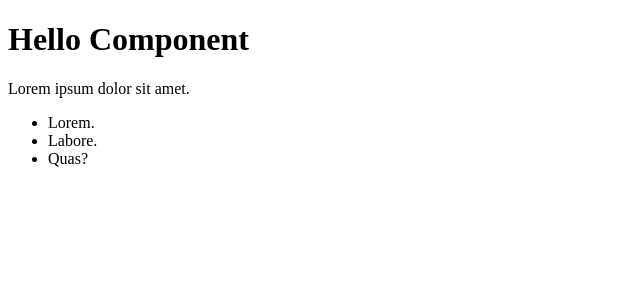
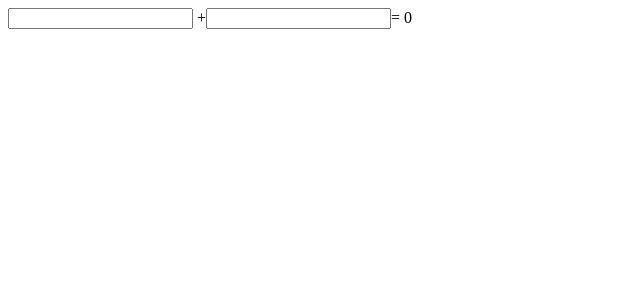
Before and after one commit to yasupeter/react20231031, a React (Create React App) app: page / in a window 1280 px wide. Shown: the top 300 px of the page, without its empty margins (0-640 px from the left). Built offline with nearby package versions, Linux system fonts and the light colour scheme.

Commit message:
Fri, 11.3 state 사용해서 dom 그리기 연습시작

```diff
--- a/src/App.js
+++ b/src/App.js
@@ -1,47 +1,11 @@
-function MyComponent1() {
-    return (
-        <div>
-            <h1>Hello Component</h1>
-        </div>
-    )
+function App() {
+  let result = 0;
+  return (
+    <>
+      <input type="number" /> +
+      <input type="number" />= {result}
+    </>
+  );
 }
 
-function MyComponent2() {
-    return (
-        <>
-            {/*p>lorem5^ul>li*3>lorem1*/}
-            <p>Lorem ipsum dolor sit amet.</p>
-            <ul>
-                <li>Lorem.</li>
-                <li>Labore.</li>
-                <li>Quas?</li>
-            </ul>
-        </>
-    );
-}
-
-function App() {
-    return (
-        <div>
-            <MyComponent1 />
-            {/*
-      <div>
-        <h1>Hello Component</h1>
-      </div>
-      */}
-            <MyComponent2 />
-            {/*
-        <p>lorem ipsum alkdjf alkdjf </p>
-        <ul>
-          <li>lorem</li>
-          <li>ipsum</li>
-          <li>dolor</li>
-        </ul>
-       */}
-        </div>
-    );
-}
-
-
-
 export default App;
```
